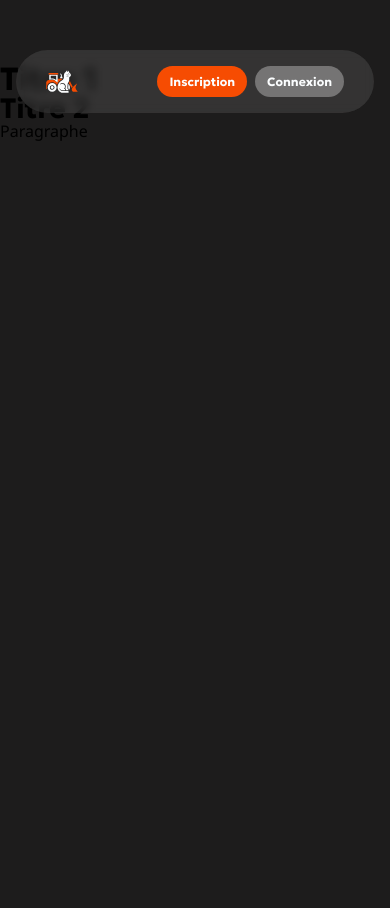
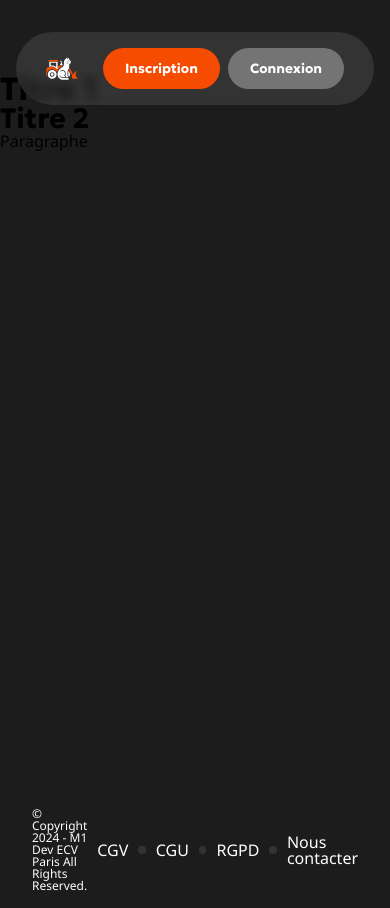
Before and after one commit to xMuchAx/blockchain-cat, a Next.js app: page / in a window 390 px wide. Before the commit the page ends 844 px from the top, so only its background shows below. Built offline with nearby package versions, Linux system fonts and the light colour scheme.

Commit message:
header-footer ok

```diff
--- a/src/app/assets/styles/global.css
+++ b/src/app/assets/styles/global.css
@@ -6,7 +6,9 @@ body {
   font-family: var(--font-corps);
   background-color: var(--black-100);
 }
-
+main {
+  min-height: calc(100vh - 125px);
+}
 h1,
 h2,
 h3,
--- /dev/null
+++ b/src/app/components/footer/footer.module.css
@@ -0,0 +1,32 @@
+.footer {
+  width: var(--size-1280);
+  max-width: calc(100% - 32px);
+  margin: auto;
+  color: var(--white-100);
+  display: flex;
+  justify-content: space-between;
+  align-items: center;
+  font-size: var(--size-16);
+  padding: var(--size-16);
+}
+.footer > p {
+  font-size: var(--size-12);
+}
+.footer ul {
+  display: flex;
+  gap: var(--size-10);
+}
+.footer ul li {
+  cursor: pointer;
+  display: flex;
+  align-items: center;
+  gap: 10px;
+}
+.footer ul li:not(:last-child):after {
+  content: "";
+  background-color: var(--white-10);
+  display: inline-block;
+  width: 7.5px;
+  height: 7.5px;
+  border-radius: 50%;
+}
--- a/src/app/components/footer/footer.tsx
+++ b/src/app/components/footer/footer.tsx
@@ -0,0 +1,15 @@
+import Image from "next/image";
+import styles from "./footer.module.css";
+export default function Footer() {
+  return (
+    <footer className={styles.footer}>
+      <p>© Copyright 2024 - M1 Dev ECV Paris All Rights Reserved.</p>
+      <ul>
+        <li>CGV</li>
+        <li>CGU</li>
+        <li>RGPD</li>
+        <li>Nous contacter</li>
+      </ul>
+    </footer>
+  );
+}
--- a/src/app/components/header/header.css
+++ b/src/app/components/header/header.module.css
@@ -1,4 +1,4 @@
-header {
+.header {
   position: sticky;
   top: 50px;
   max-width: calc(100% - 32px);
@@ -17,17 +17,17 @@ header {
   z-index: 99;
   backdrop-filter: var(--blur);
 }
-header p {
+.header p {
   font-size: var(--size-32);
   position: absolute;
   text-align: center;
   left: 0;
   right: 0;
 }
-header img {
+.header img {
   width: var(--size-60);
 }
-header div {
+.header div {
   display: flex;
   gap: 8px;
 }
@@ -36,15 +36,18 @@ header div {
 @media (max-width: 992px) {
 }
 @media (max-width: 768px) {
-  header p {
+  .header {
+    top: var(--size-32);
+  }
+  .header p {
     display: none;
   }
 }
 @media (max-width: 568px) {
-  header img {
+  .header img {
     width: var(--size-32);
   }
-  header .btn-round {
+  .header .btn-round {
     font-size: var(--size-12);
     padding: var(--size-8) var(--size-12);
   }
--- a/src/app/components/header/header.tsx
+++ b/src/app/components/header/header.tsx
@@ -1,9 +1,9 @@
 import Image from "next/image";
-import "./header.css";
+import styles from "./header.module.css";
 import logo from "./../../assets/images/svg/logo/logo-cat__white.svg";
 export default function Home() {
   return (
-    <header>
+    <header className={styles.header}>
       <Image src={logo} alt={"Logotype CAT²"} />
       <p>CAT²</p>
       <div>
--- a/src/app/page.tsx
+++ b/src/app/page.tsx
@@ -1,6 +1,7 @@
 import "./assets/styles/global.css";
 import styles from "./assets/styles/main.module.css";
 import Header from "./components/header/header";
+import Footer from "./components/footer/footer";
 export default function Home() {
   return (
     <div className={styles.page}>
@@ -10,6 +11,7 @@ export default function Home() {
         <h2>Titre 2</h2>
         <p>Paragraphe</p>
       </main>
+      <Footer />
     </div>
   );
 }
```
Also changed, not shown: src/app/components/footer/footer.css (deleted).
